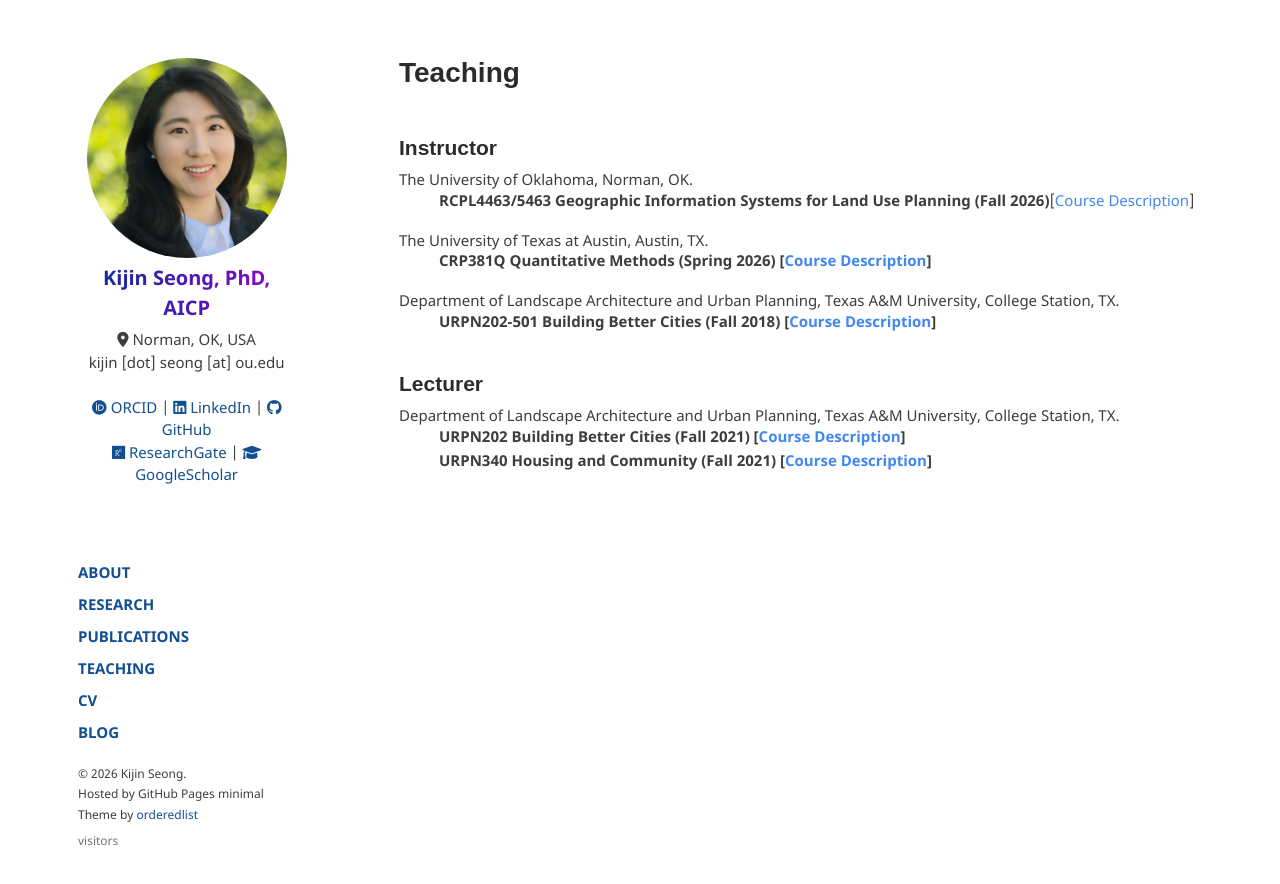
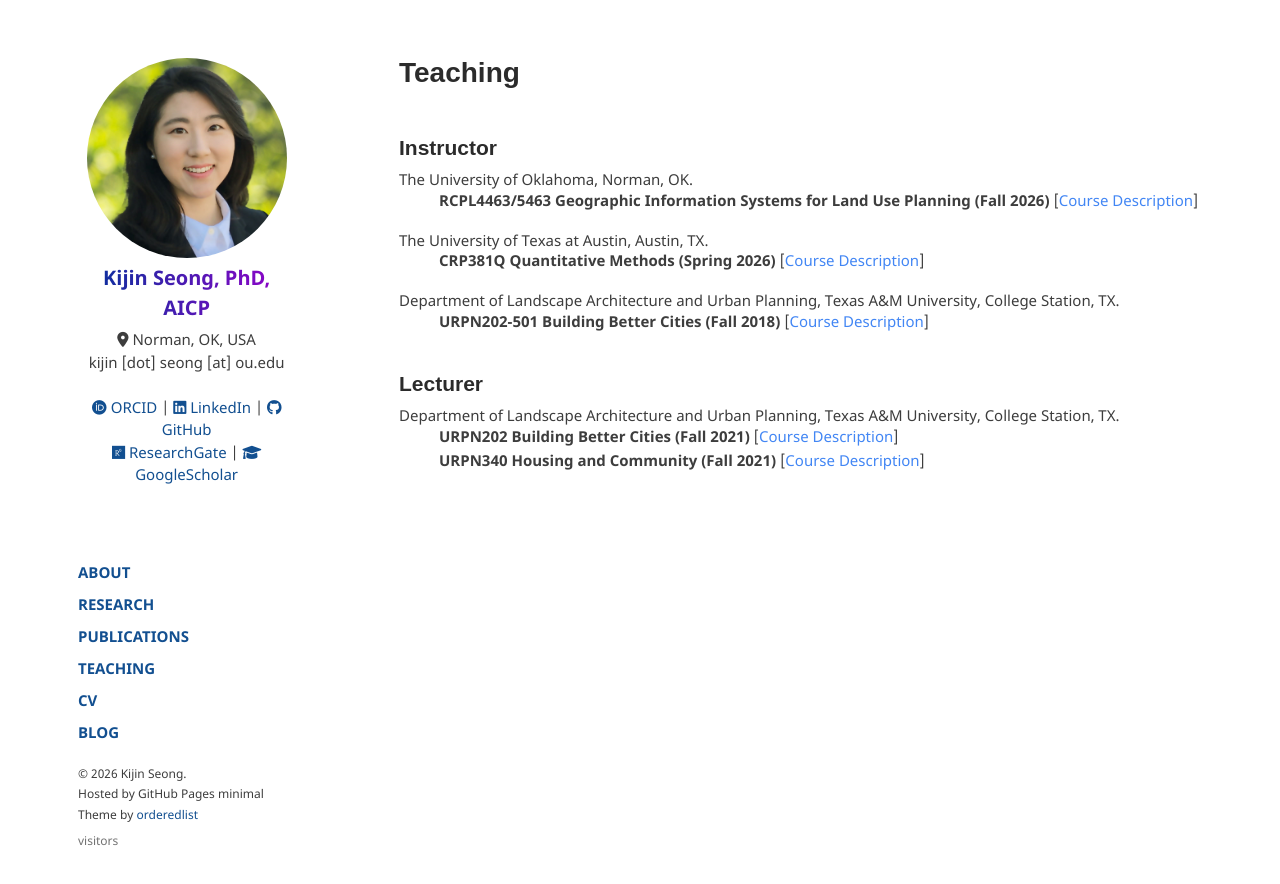
Before and after one commit to kijinseong/kijinseong.github.io, a Jekyll site: the page built from pages/teaching.md, in a window 1280 px wide. Shown: the top 884 px of the page. Built offline with Jekyll 4.4.1, drawn with Linux system fonts in a browser that asks for light colours; comment, search, counter and statistics services are not loaded.

```diff
--- a/pages/teaching.md
+++ b/pages/teaching.md
@@ -11,7 +11,8 @@ permalink: /teaching/
 <p class="institution">The University of Oklahoma, Norman, OK.</p>
 
 <p class="course-item">
-    <b>RCPL4463/5463 Geographic Information Systems for Land Use Planning (Fall 2026)</b>[<a href="javascript:void(0);" onclick="showdropinfo('RCPL4463_5463_Fall2026');" style="font-size= 15px;">Course Description</a>]
+    <b>RCPL4463/5463 Geographic Information Systems for Land Use Planning (Fall 2026)</b>
+        [<a href="javascript:void(0);" onclick="showdropinfo('RCPL4463_5463_Fall2026');" style="font-size= 15px;">Course Description</a>]
 </p>
 
 <div id='RCPL4463_5463_Fall2026' class="abstractcollapsed" style="display:none; font-size: 15px;">
@@ -26,9 +27,9 @@ permalink: /teaching/
 <p class="institution">The University of Texas at Austin, Austin, TX.</p>
 
 <p class="course-item">
-    <b>CRP381Q Quantitative Methods (Spring 2026)
+    <b>CRP381Q Quantitative Methods (Spring 2026)</b>
         [<a href="javascript:void(0);" onclick="showdropinfo('CRP381Q_Spring2026');" style="font-size= 15px;">Course Description</a>]
-    </b>
+
 </p>
 
 <div id='CRP381Q_Spring2026' class="abstractcollapsed" style="display:none; font-size: 15px;">
@@ -41,9 +42,9 @@ permalink: /teaching/
 <p class="institution">Department of Landscape Architecture and Urban Planning, Texas A&M University, College Station, TX.</p>
 
 <p class="course-item">
-    <b>URPN202-501 Building Better Cities (Fall 2018)
+    <b>URPN202-501 Building Better Cities (Fall 2018)</b>
         [<a href="javascript:void(0);" onclick="showdropinfo('URPN202-501_Fall2018');" style="font-size= 15px;">Course Description</a>]
-    </b>
+
 </p>
 
 <div id='URPN202-501_Fall2018' class="abstractcollapsed" style="display:none; font-size: 15px;">
@@ -59,9 +60,9 @@ permalink: /teaching/
 <p class="institution">Department of Landscape Architecture and Urban Planning, Texas A&M University, College Station, TX.</p>
 
 <p class="course-item">
-    <b>URPN202 Building Better Cities (Fall 2021)
+    <b>URPN202 Building Better Cities (Fall 2021)</b>
             [<a href="javascript:void(0);" onclick="showdropinfo('URPN202_Fall2021');" style="font-size= 15px;">Course Description</a>]
-    </b>
+
 </p>
 
 <div id='URPN202_Fall2021' class="abstractcollapsed" style="display:none; font-size: 15px;">
@@ -70,9 +71,9 @@ permalink: /teaching/
 </div>
 
 <p class="course-item">
-    <b>URPN340 Housing and Community (Fall 2021)
+    <b>URPN340 Housing and Community (Fall 2021)</b>
         [<a href="javascript:void(0);" onclick="showdropinfo('URPN340_Fall2021');" style="font-size= 15px;">Course Description</a>]
-    </b>
+
 </p>
 
 <div id='URPN340_Fall2021' class="abstractcollapsed" style="display:none; font-size: 15px;">
```
Also changed, not shown: pages/publications.md (+2 -0 lines).
